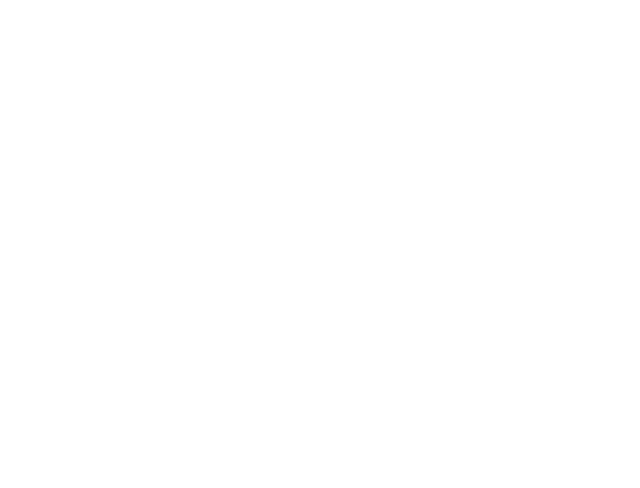
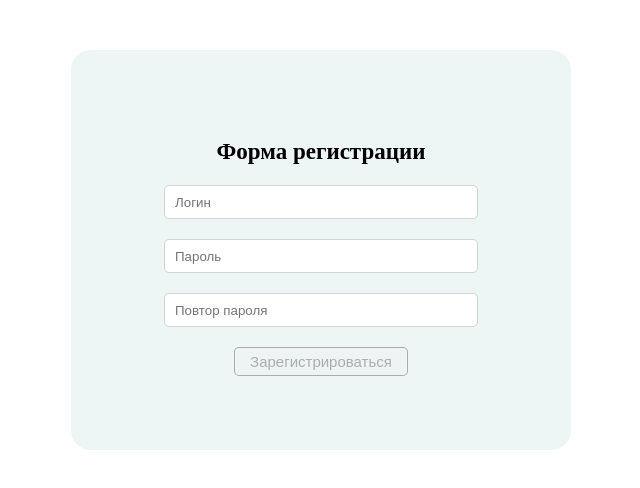
Before and after one commit to AlekseyGurev/result, a React (Vite) app: page / in a window 1280 px wide. Shown: the top 488 px of the page, without its empty margins (319-959 px from the left). Built offline with nearby package versions, Linux system fonts and the light colour scheme.

Commit message:
create form

```diff
--- a/src/App.jsx
+++ b/src/app/App.jsx
@@ -1,11 +1,12 @@
 import { useState } from 'react';
+import { RegisterForm } from '../components/index';
 
 function App() {
 	const [count, setCount] = useState(0);
 
 	return (
 		<>
-			<div></div>
+			<RegisterForm />
 		</>
 	);
 }
--- /dev/null
+++ b/src/components/blocks/registerForm/RegisterFrom.jsx
@@ -0,0 +1,112 @@
+import { RegisterFormLayout } from '../../index';
+import { useState, useRef } from 'react';
+
+const sendFormData = (formData) => {
+	console.log(formData);
+};
+
+export const RegisterForm = () => {
+	const [formData, setFormData] = useState({
+		email: '',
+		password: '',
+	});
+
+	const [emailError, setEmailError] = useState(null);
+	const [passwordError, setPasswordError] = useState(null);
+	const [repeatPasswordError, setRepeatPasswordError] = useState(null);
+
+	const repeatPasswordRef = useRef('');
+	const submitButtonRef = useRef('');
+	const [isChecked, setIsChecked] = useState(true);
+
+	const onLoginChange = ({ target }) => {
+		setFormData({
+			...formData,
+			email: target.value,
+		});
+		let newError = null;
+		if (!/.+@.+\..+/i.test(target.value)) {
+			newError = 'Неверный формат email';
+		}
+		setEmailError(newError);
+		checkedForm();
+	};
+
+	const onPasswordChange = ({ target }) => {
+		setFormData({
+			...formData,
+			password: target.value,
+		});
+		let newError = null;
+
+		if (!/^[\w_]*$/.test(target.value)) {
+			newError =
+				'Неверный пароль. Допустимые символы: буквы(латинские), цифры и нижнее подчёркивание';
+		} else if (target.value.length > 20) {
+			newError = 'Неверный пароль. Должно быть не больше 20 символов';
+		} else if (target.value.length < 3) {
+			newError = 'Неверный пароль. Должно быть больше 3 символов';
+		}
+		setPasswordError(newError);
+		checkedForm();
+	};
+
+	const onBlurPassword = () => {
+		let newError = null;
+		if (formData.password !== repeatPasswordRef.current) {
+			newError = 'Пароли не совпадают';
+			repeatPasswordRef.current.focus();
+		}
+		setRepeatPasswordError(newError);
+		checkedForm();
+	};
+
+	const onRepeatPasswordChange = ({ target }) => {
+		repeatPasswordRef.current = target.value;
+
+		let newError = null;
+		if (formData.password !== repeatPasswordRef.current) {
+			newError = 'Пароли не совпадают';
+		}
+
+		setRepeatPasswordError(newError);
+		checkedForm();
+	};
+
+	const onSubmit = (event) => {
+		event.preventDefault();
+		sendFormData(formData);
+	};
+
+	const checkedForm = () => {
+		if (
+			formData.email !== '' &&
+			emailError === null &&
+			formData.password !== '' &&
+			formData.password === repeatPasswordRef.current
+		) {
+			setIsChecked(false);
+			submitButtonRef.current.focus();
+		} else {
+			setIsChecked(true);
+		}
+	};
+
+	return (
+		<RegisterFormLayout
+			formData={formData}
+			loginError={emailError}
+			passwordError={passwordError}
+			onBlurPassword={onBlurPassword}
+			repeatPassword={repeatPasswordRef}
+			repeatPasswordError={repeatPasswordError}
+			onSubmit={onSubmit}
+			onLoginChange={onLoginChange}
+			onPasswordChange={onPasswordChange}
+			onRepeatPasswordChange={onRepeatPasswordChange}
+			isChecked={isChecked}
+			submitButtonRef={submitButtonRef}
+			repeatPasswordRef={repeatPasswordRef}
+		/>
+	);
+};
--- /dev/null
+++ b/src/components/index.js
@@ -0,0 +1,4 @@
+export { RegisterFormLayout } from '../components/layouts/registerFormLayout/RegisterFormLayout.jsx';
+export { RegisterForm } from '../components/blocks/registerForm/RegisterFrom.jsx';
+export { Input } from '../components/ui/input/Input.jsx';
+export { Error } from '../components/ui/error/Error.jsx';
--- /dev/null
+++ b/src/components/layouts/registerFormLayout/RegisterFormLayout.jsx
@@ -0,0 +1,60 @@
+import styles from './RegisterFormLayout.module.css';
+import { Input } from '../../index';
+
+export const RegisterFormLayout = ({
+	formData,
+	loginError,
+	passwordError,
+	repeatPasswordError,
+	onLoginChange,
+	onPasswordChange,
+	onRepeatPasswordChange,
+	onSubmit,
+	onBlurPassword,
+	isChecked,
+	submitButtonRef,
+	repeatPasswordRef,
+}) => {
+	const { email, password } = formData;
+	return (
+		<div className={styles.container}>
+			<h1 className={styles.title}>Форма регистрации</h1>
+			<form onSubmit={onSubmit}>
+				<Input
+					name={'email'}
+					type={'text'}
+					value={email}
+					placeholder={'Логин'}
+					onChange={onLoginChange}
+					error={loginError}
+				/>
+				<Input
+					name={'password'}
+					type={'password'}
+					value={password}
+					placeholder={'Пароль'}
+					onChange={onPasswordChange}
+					onBlur={onBlurPassword}
+					error={passwordError}
+				/>
+				<Input
+					name={'repeatPassword'}
+					type={'password'}
+					placeholder={'Повтор пароля'}
+					onChange={onRepeatPasswordChange}
+					error={repeatPasswordError}
+					repeatPasswordRef={repeatPasswordRef}
+				/>
+
+				<button
+					ref={submitButtonRef}
+					className={styles.button}
+					type="submit"
+					disabled={isChecked}
+				>
+					Зарегистрироваться
+				</button>
+			</form>
+		</div>
+	);
+};
--- /dev/null
+++ b/src/components/layouts/registerFormLayout/RegisterFormLayout.module.css
@@ -0,0 +1,30 @@
+.container {
+	width: 500px;
+	height: 400px;
+	display: flex;
+	flex-direction: column;
+	flex-wrap: wrap;
+	justify-content: center;
+	text-align: center;
+	margin: 0 auto;
+	margin-top: 50px;
+	background-color: #eef5f5;
+	border-radius: 20px;
+}
+
+.title {
+	font-size: 23px;
+	margin-bottom: 20px;
+}
+
+.button {
+	display: block;
+	margin: 0 auto;
+	padding: 5px 15px;
+	font-size: 15px;
+	border: 1px solid;
+	border-radius: 5px;
+}
+.button:hover {
+	cursor: pointer;
+}
--- /dev/null
+++ b/src/components/ui/error/Error.jsx
@@ -0,0 +1,4 @@
+import styles from './Error.module.css';
+export const Error = ({ children }) => {
+	return <div className={styles.errors}>{children}</div>;
+};
--- /dev/null
+++ b/src/components/ui/error/Error.module.css
@@ -0,0 +1,4 @@
+.errors {
+	color: #ff0000;
+	padding: 5px 5px;
+}
--- /dev/null
+++ b/src/components/ui/input/Input.jsx
@@ -0,0 +1,29 @@
+import styles from './Input.module.css';
+import { Error } from '../error/Error';
+
+export const Input = ({
+	name,
+	type,
+	login,
+	onChange,
+	placeholder,
+	error,
+	onBlur,
+	repeatPasswordRef,
+}) => {
+	return (
+		<>
+			{error && <Error>{error}</Error>}
+			<input
+				ref={repeatPasswordRef}
+				className={styles.field}
+				name={name}
+				type={type}
+				value={login}
+				placeholder={placeholder}
+				onChange={onChange}
+				onBlur={onBlur}
+			/>
+		</>
+	);
+};
--- /dev/null
+++ b/src/components/ui/input/Input.module.css
@@ -0,0 +1,8 @@
+.field {
+	width: 300px;
+	height: 30px;
+	margin-bottom: 20px;
+	padding-left: 10px;
+	border: 1px solid rgb(208, 214, 208);
+	border-radius: 5px;
+}
--- a/src/main.jsx
+++ b/src/main.jsx
@@ -1,6 +1,6 @@
 import React from 'react';
 import ReactDOM from 'react-dom/client';
-import App from './App.jsx';
+import App from './app/App';
 
 ReactDOM.createRoot(document.getElementById('root')).render(
 	<React.StrictMode>
```
